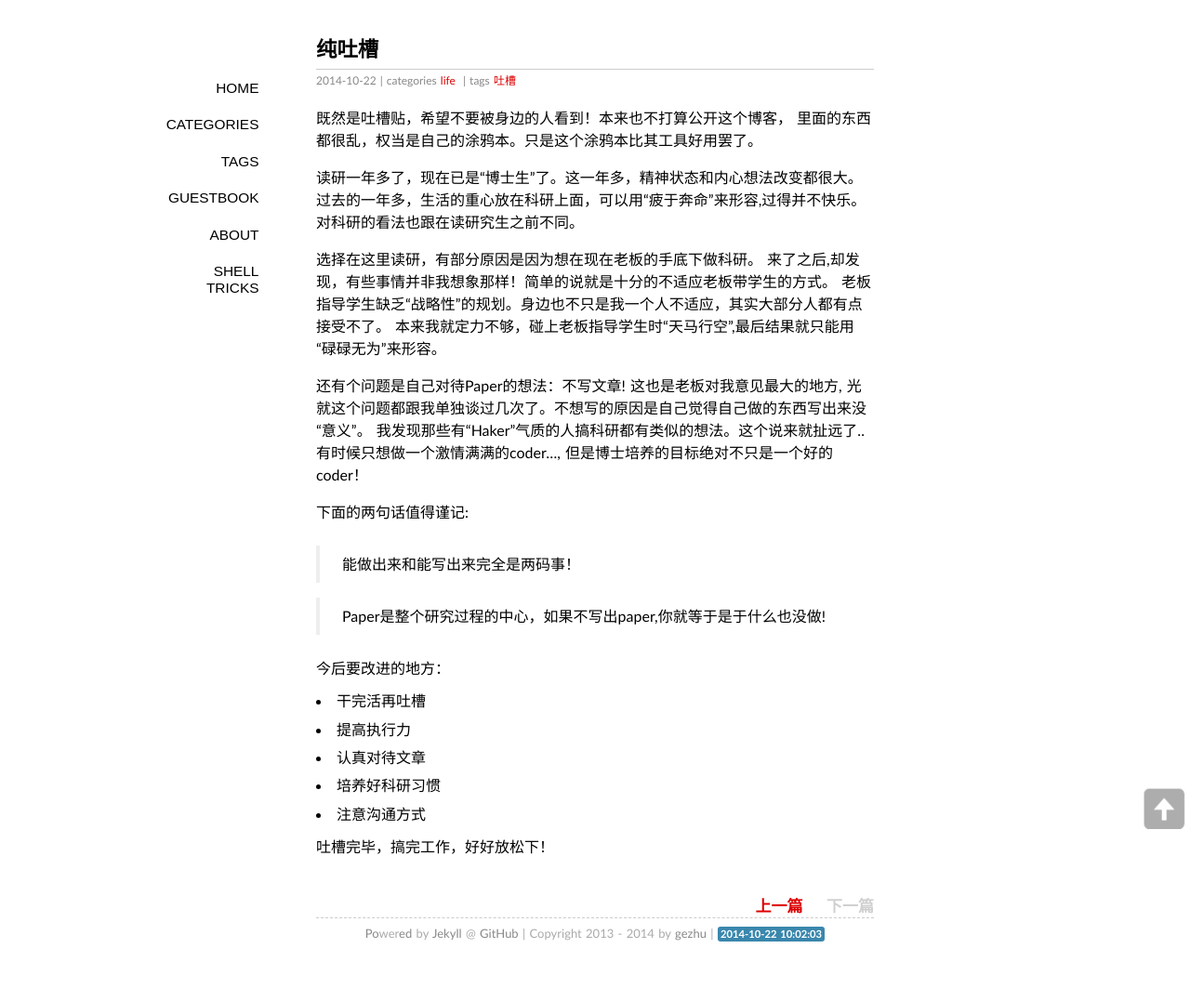
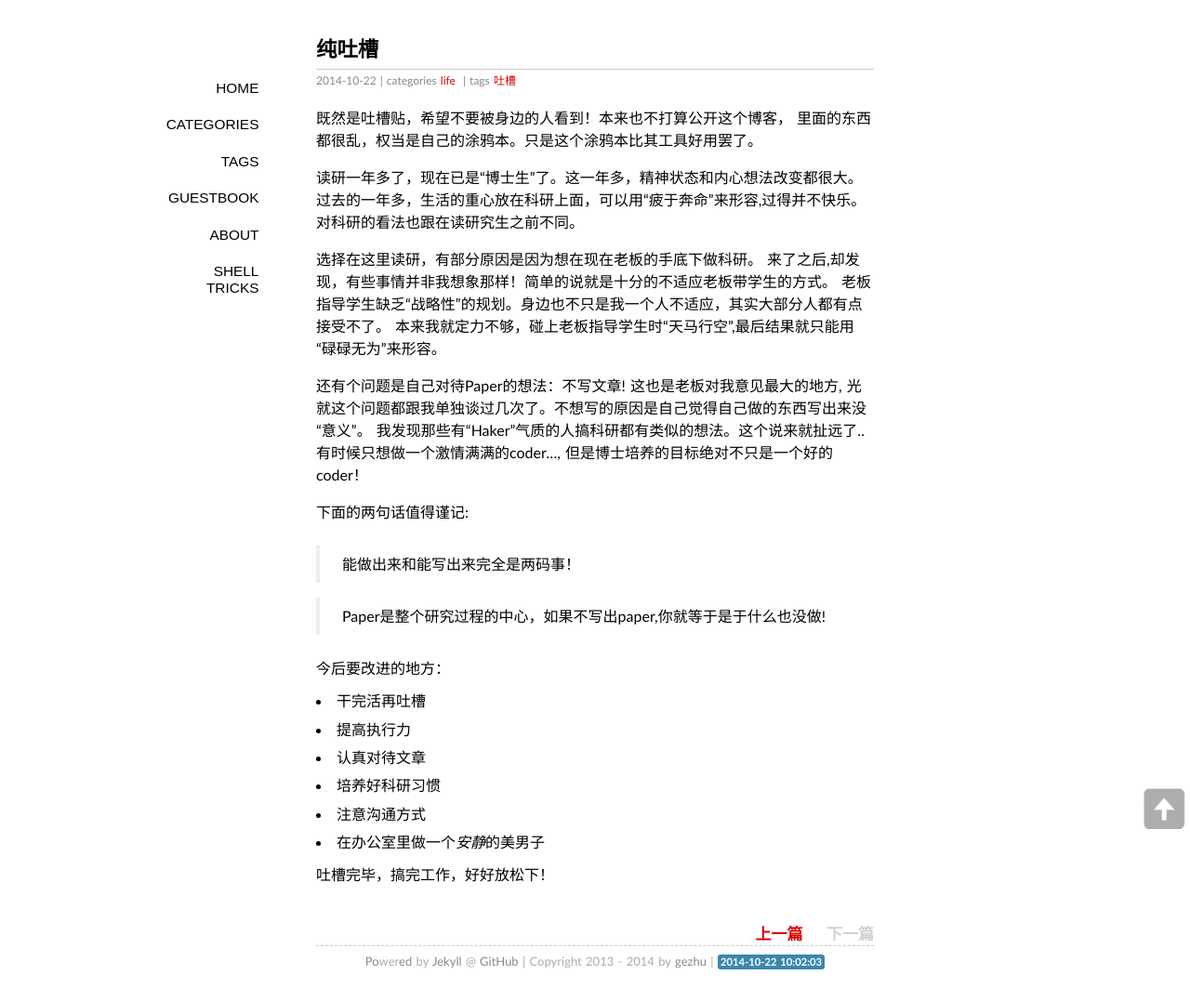
Before and after one commit to gezhu/gezhu.github.io, a Jekyll site: the page built from _posts/2014-10-22-tucao.markdown, in a window 1280 px wide. Shown: the whole page at 93% size. Built offline with Jekyll 4.4.1, drawn with Linux system fonts in a browser that asks for light colours; some web fonts are replaced; Markdown is read by kramdown in place of the engine named in the settings; comment, search, counter and statistics services are not loaded; before the commit the page ends 1047 px from its top, so only the background shows below that.

Commit message:
add tucao post

```diff
--- a/_posts/2014-10-22-tucao.markdown
+++ b/_posts/2014-10-22-tucao.markdown
@@ -39,5 +39,6 @@ tags:
 *   认真对待文章
 *   培养好科研习惯
 *   注意沟通方式
+*   在办公室里做一个*安静*的美男子
 
 吐槽完毕，搞完工作，好好放松下！
```
